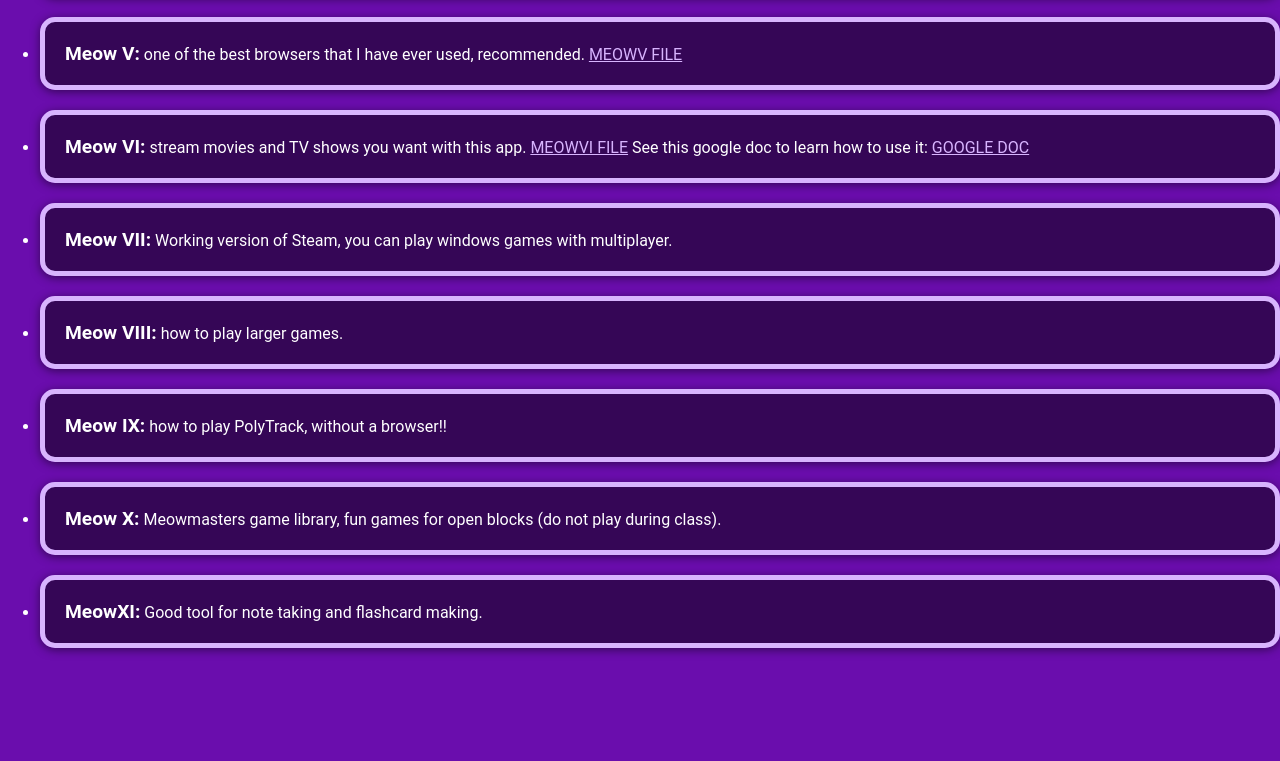
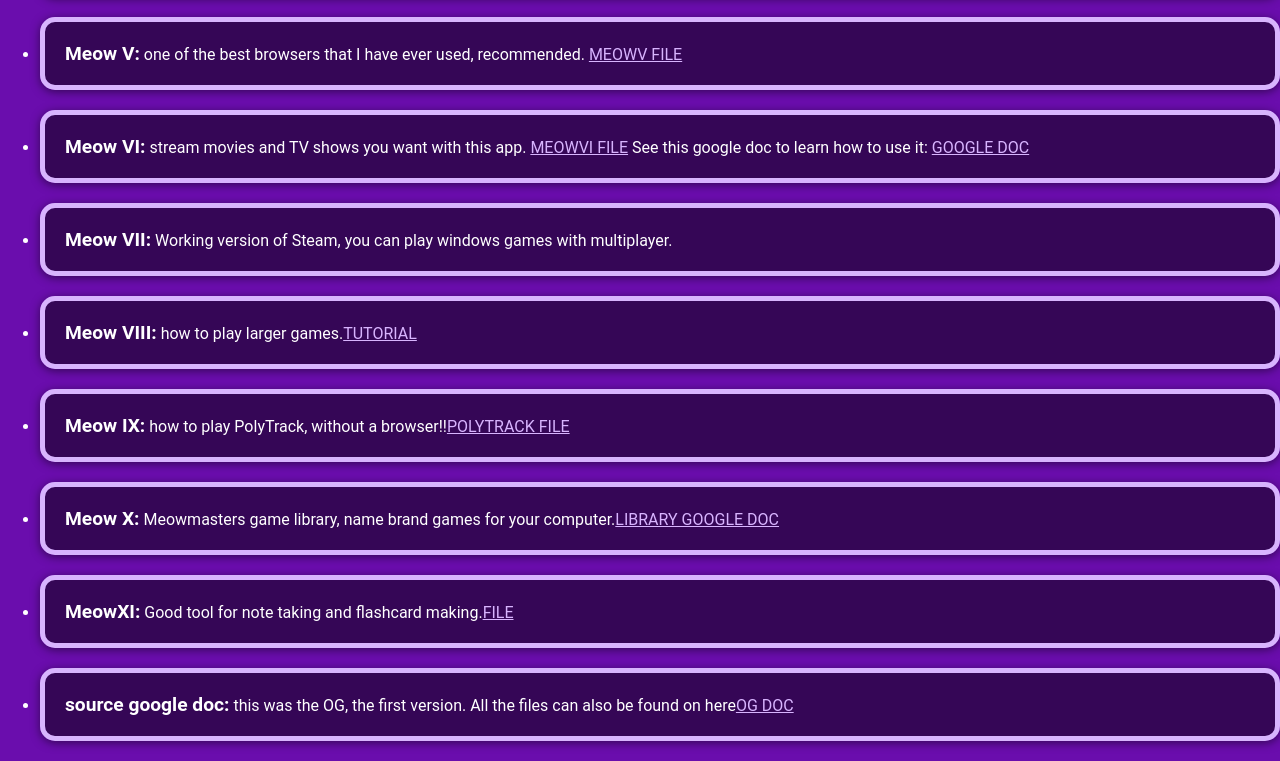
Before and after one commit to pattt54/meowmasters-gamez, a website: page html/library.html in a window 1280 px wide. Shown: the part 1360-2121 px from the top of the page. Before the commit the page ends 2028 px from the top, so only its background shows below. Drawn offline with Linux system fonts and the light colour scheme.

Commit message:
Update library.html

```diff
--- a/html/library.html
+++ b/html/library.html
@@ -245,10 +245,11 @@
             <li class="meow-item fancy-border"><span class="meow-title">Meow V:</span> one of the best browsers that I have ever used, recommended. <a target="_blank" href="https://drive.google.com/file/d/179A5UCzxki9G37D7IKmgEdlkFy8nDtzQ/view?usp=sharing">MEOWV FILE</a> </li>
             <li class="meow-item fancy-border"><span class="meow-title">Meow VI:</span> stream movies and TV shows you want with this app. <a target="_blank" href="https://drive.google.com/file/d/1jWnEpjaW_sjxYfBZfqyrsnLnbVndfsuI/view?usp=sharing">MEOWVI FILE</a> See this google doc to learn how to use it: <a target="_blank" href="https://docs.google.com/document/d/1bpiJw-jPFkaCg_2aqu42Mn92cz0GTAwDszv64TuJDhw/edit?usp=sharing">GOOGLE DOC</a></li>
             <li class="meow-item fancy-border"><span class="meow-title">Meow VII:</span> Working version of Steam, you can play windows games with multiplayer.</li>
-            <li class="meow-item fancy-border"><span class="meow-title">Meow VIII:</span> how to play larger games.</li>
-            <li class="meow-item fancy-border"><span class="meow-title">Meow IX:</span> how to play PolyTrack, without a browser!!</li>
-            <li class="meow-item fancy-border"><span class="meow-title">Meow X:</span> Meowmasters game library, fun games for open blocks (do not play during class).</li>
-            <li class="meow-item fancy-border"><span class="meow-title">MeowXI:</span> Good tool for note taking and flashcard making.</li>
+            <li class="meow-item fancy-border"><span class="meow-title">Meow VIII:</span> how to play larger games.<a target="_blank" href="https://docs.google.com/document/d/1vdBtA8GKq1ZhOkiY1rTyDhqb4COwCAtZhbNgtCLGWrg/edit">TUTORIAL</a></li>
+            <li class="meow-item fancy-border"><span class="meow-title">Meow IX:</span> how to play PolyTrack, without a browser!!<a target="_blank" href="https://drive.google.com/file/d/1h6sIpMRW-pRB6p1OKSet0fyP_JUQLQX8/view?usp=sharing">POLYTRACK FILE</a></li>
+            <li class="meow-item fancy-border"><span class="meow-title">Meow X:</span> Meowmasters game library, name brand games for your computer.<a target="_blank" href="https://docs.google.com/document/d/1l9yWTc3fLd-9nWYYLCuPEtOBfPE5N4P3NHeZTbM1yw0/edit?usp=sharing">LIBRARY GOOGLE DOC</a></li>
+            <li class="meow-item fancy-border"><span class="meow-title">MeowXI:</span> Good tool for note taking and flashcard making.<a target="_blank" href="https://drive.google.com/file/d/1oDNzDDCsi96FlWcBFHYFuhzuC1-S2vlz/view?usp=sharing">FILE </a></li>
+            <li class="meow-item fancy-border"><span class="meow-title">source google doc:</span> this was the OG, the first version. All the files can also be found on here<a target="_blank" href="https://docs.google.com/document/d/1A1ryN5MDMX-CK4sRruVuPdWstjUHmQI69v6SZcAyvz4/edit?tab=t.0">OG DOC</a></li>
         </ul>
     </div>
     <div id="links" class="content">
```
